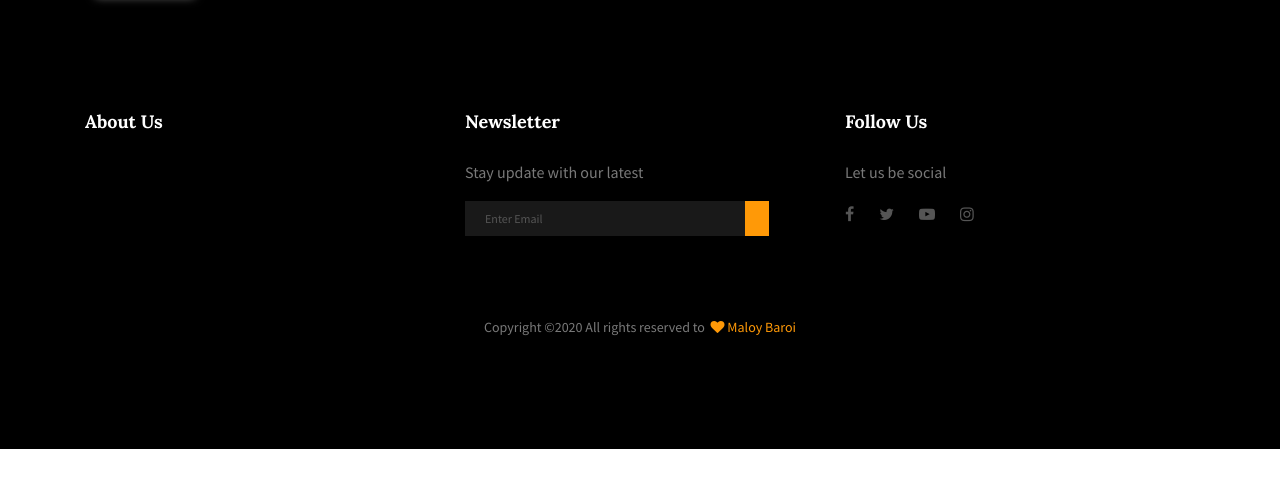
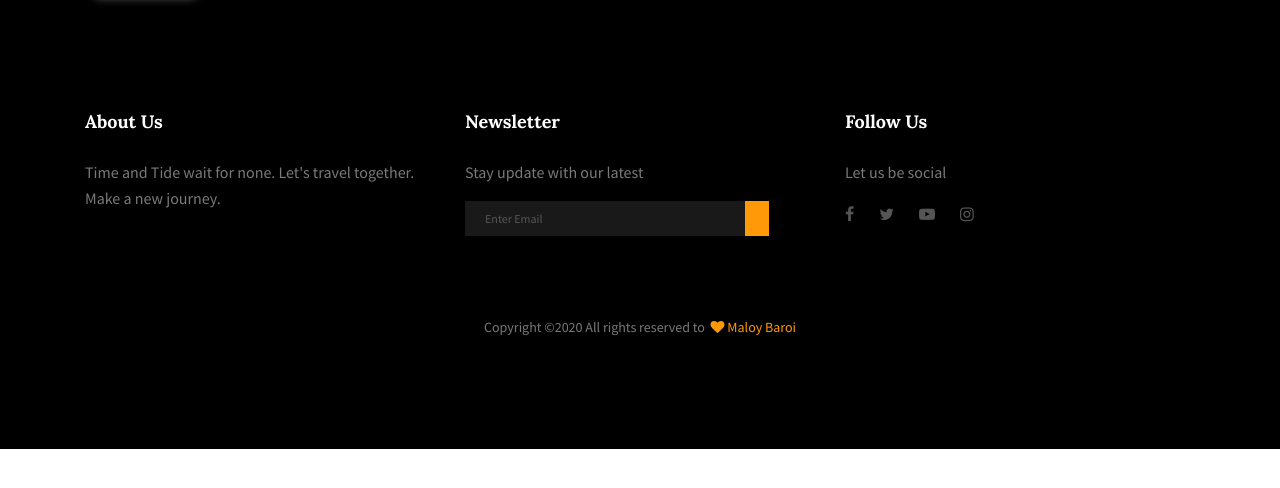
Before and after one commit to Maloy-Baroi/hati-hati-pa-pa, a Django app: a page that uses templates/blogSite/base.html in a window 1280 px wide. Shown: the part 118-606 px from the top of the page. Run offline with Django 3.2, Linux system fonts and the light colour scheme; data that the repository does not hold is empty; some libraries are stand-ins or nearby versions.

Commit message:
Second commit

```diff
--- a/templates/blogSite/base.html
+++ b/templates/blogSite/base.html
@@ -93,7 +93,7 @@
                 <div class="single-footer-widget">
                     <h6>About Us</h6>
                     <p>
-
+                        Time and Tide wait for none. Let's travel together. Make a new journey.
                     </p>
                 </div>
             </div>
```
